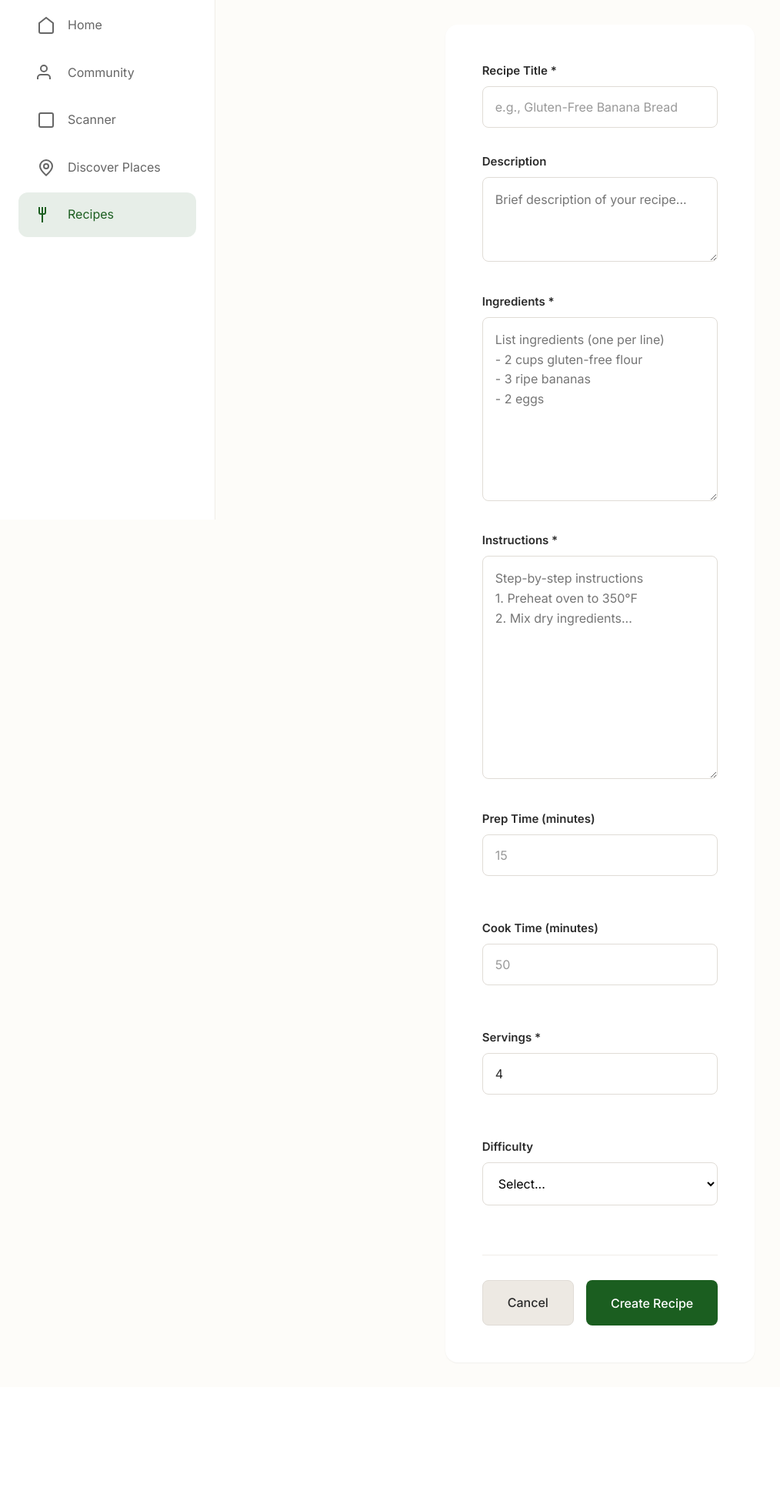
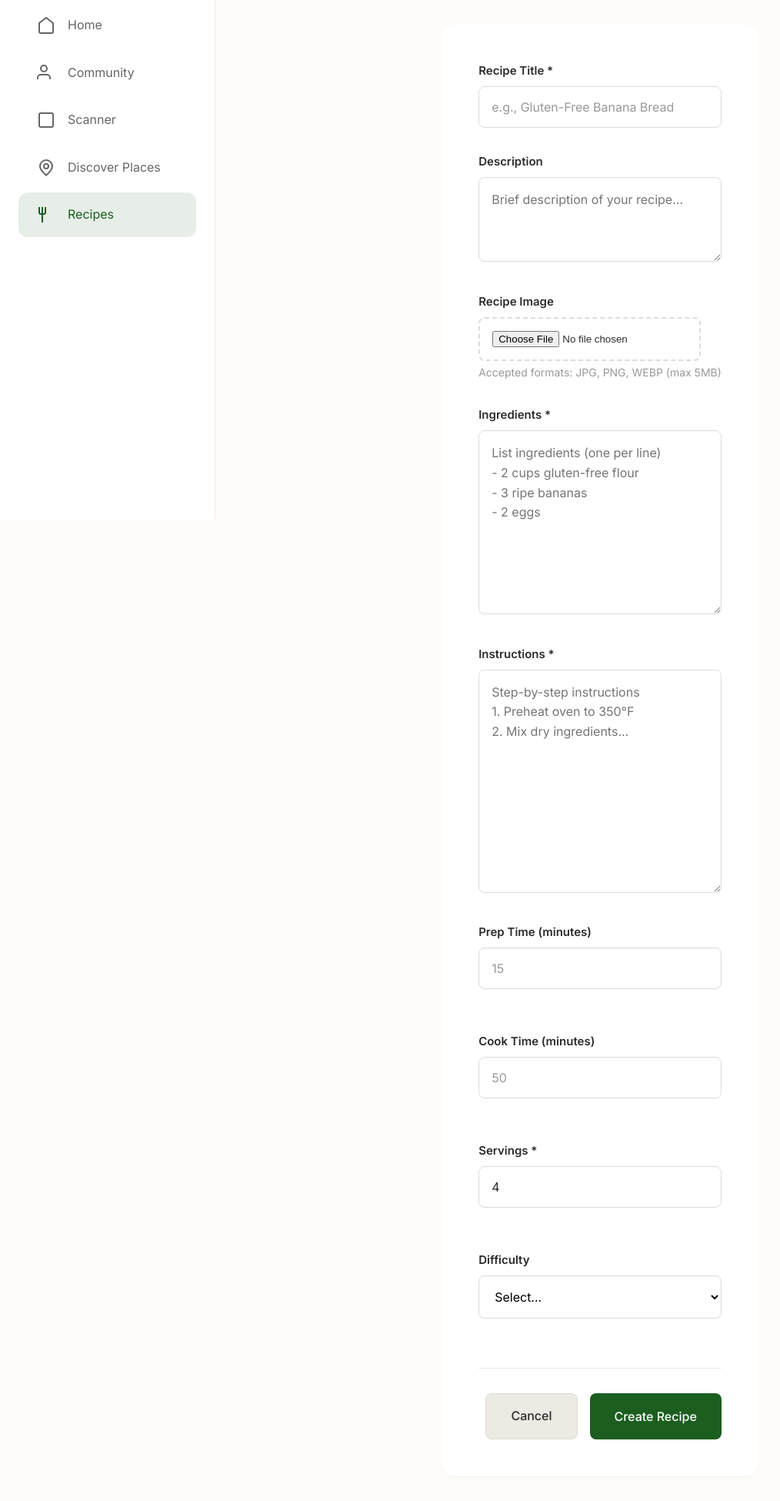
Before and after one commit to wiktoriakk/GlutenFreePlus, a PHP site: page /public/views/recipe-form.html in a window 1280 px wide. Shown: the part 125-2075 px from the top of the page at 77% size, without its empty margins (0-1014 px from the left). Before the commit the page ends 1896 px from the top, so only its background shows below. Run offline with PHP 8.4, Linux system fonts and the light colour scheme.

Commit message:
Add image upload functionality to recipe creation

```diff
--- a/public/scripts/recipe-form.js
+++ b/public/scripts/recipe-form.js
@@ -1,12 +1,37 @@
 // ==================== RECIPE FORM JS ====================
 
+// Image preview
 document.addEventListener('DOMContentLoaded', () => {
-    const form = document.getElementById('recipe-form');
-
-    if (form) {
-        form.addEventListener('submit', handleSubmit);
+    const imageInput = document.getElementById('image');
+    if (imageInput) {
+        imageInput.addEventListener('change', handleImagePreview);
     }
 });
+
+function handleImagePreview(e) {
+    const file = e.target.files[0];
+    if (!file) return;
+
+    // Validate file size (5MB)
+    if (file.size > 5 * 1024 * 1024) {
+        showAlert('Image too large. Maximum size is 5MB.', 'error');
+        e.target.value = '';
+        return;
+    }
+
+    // Show preview
+    const reader = new FileReader();
+    reader.onload = function(e) {
+        document.getElementById('preview-img').src = e.target.result;
+        document.getElementById('image-preview').style.display = 'block';
+    };
+    reader.readAsDataURL(file);
+}
+
+function removeImage() {
+    document.getElementById('image').value = '';
+    document.getElementById('image-preview').style.display = 'none';
+}
 
 async function handleSubmit(e) {
     e.preventDefault();
--- a/public/styles/recipe-form.css
+++ b/public/styles/recipe-form.css
@@ -174,6 +174,68 @@
     to { transform: rotate(360deg); }
 }
 
+/* ==================== IMAGE UPLOAD ==================== */
+
+.image-upload-container {
+    margin-top: var(--spacing-sm);
+}
+
+.form-input-file {
+    padding: var(--spacing-md);
+    border: 2px dashed var(--color-border);
+    border-radius: var(--radius-md);
+    cursor: pointer;
+    transition: all var(--transition-fast);
+}
+
+.form-input-file:hover {
+    border-color: var(--color-primary);
+    background: var(--color-background-light);
+}
+
+.image-preview {
+    margin-top: var(--spacing-md);
+    position: relative;
+    border-radius: var(--radius-md);
+    overflow: hidden;
+    max-width: 400px;
+}
+
+.image-preview img {
+    width: 100%;
+    height: auto;
+    display: block;
+}
+
+.btn-remove-image {
+    position: absolute;
+    top: var(--spacing-sm);
+    right: var(--spacing-sm);
+    width: 36px;
+    height: 36px;
+    background: rgba(198, 40, 40, 0.9);
+    border: none;
+    border-radius: 50%;
+    color: white;
+    cursor: pointer;
+    display: flex;
+    align-items: center;
+    justify-content: center;
+    transition: all var(--transition-fast);
+}
+
+.btn-remove-image:hover {
+    background: #C62828;
+    transform: scale(1.1);
+}
+
+.form-hint {
+    display: block;
+    font-size: 0.875rem;
+    color: var(--color-text-muted);
+    margin-top: var(--spacing-xs);
+}
+
 /* ==================== RESPONSIVE ==================== */
 
 @media (max-width: 768px) {
--- a/public/views/recipe-form.html
+++ b/public/views/recipe-form.html
@@ -111,6 +111,30 @@
                         <span class="form-error" id="description-error"></span>
                     </div>
 
+                    <!-- Image Upload -->
+                    <div class="form-group">
+                        <label for="image" class="form-label">Recipe Image</label>
+                        <div class="image-upload-container">
+                            <input
+                                type="file"
+                                id="image"
+                                name="image"
+                                accept="image/jpeg,image/jpg,image/png,image/webp"
+                                class="form-input-file"
+                            >
+                        <div id="image-preview" class="image-preview" style="display: none;">
+                            <img id="preview-img" src="" alt="Preview">
+                            <button type="button" class="btn-remove-image" onclick="removeImage()">
+                                <svg xmlns="http://www.w3.org/2000/svg" width="20" height="20" viewBox="0 0 24 24" fill="none" stroke="currentColor" stroke-width="2">
+                                    <line x1="18" y1="6" x2="6" y2="18"></line>
+                                    <line x1="6" y1="6" x2="18" y2="18"></line>
+                                </svg>
+                            </button>
+                        </div>
+                    </div>
+                    <span class="form-hint">Accepted formats: JPG, PNG, WEBP (max 5MB)</span>
+                    </div>
+
                     <!-- Ingredients -->
                     <div class="form-group">
                         <label for="ingredients" class="form-label">Ingredients *</label>
```
Also changed, not shown: src/controllers/RecipeController.php (+22 -0 lines), public/images/recipes/recipe_6952e5c46045e.webp (added), 2 other files.
